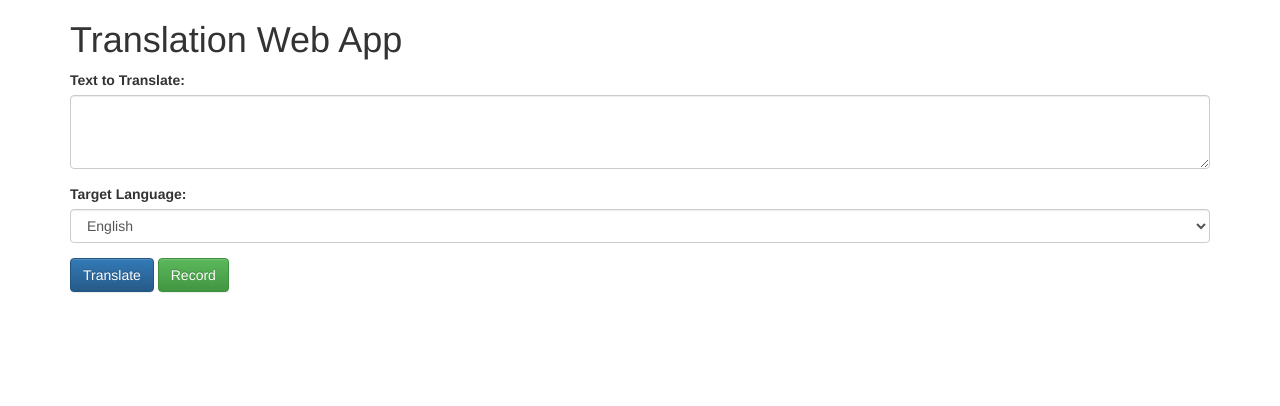
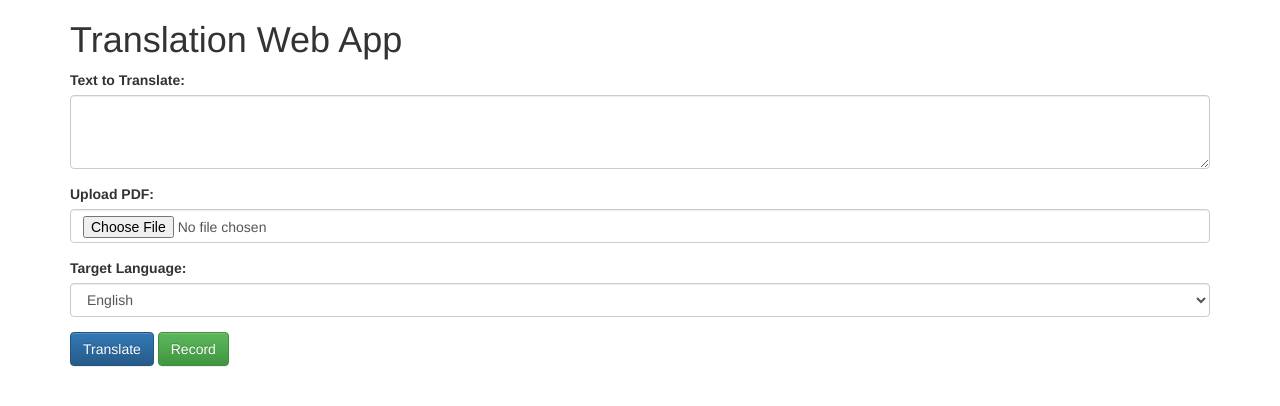
Before and after one commit to Lee-Siyoung/translation-web, a Flask app: page / in a window 1280 px wide. Shown: the top 406 px of the page. Run offline with Flask 3, Linux system fonts and the light colour scheme; some libraries are stand-ins or nearby versions.

Commit message:
pdf 번역 기능 및 녹음 여러 언어 가능

```diff
--- a/app.py
+++ b/app.py
@@ -1,12 +1,19 @@
-from flask import Flask, render_template, request
-import openai_secret_manager
+from flask import Flask, render_template, request, send_from_directory
 import openai
 import os
+from PyPDF2 import PdfReader, PdfWriter, PdfFileMerger
+from reportlab.pdfgen import canvas
+from io import BytesIO
+import base64
 
 app = Flask(__name__)
 
 # OpenAI API 인증 정보 가져오기
 openai.api_key = os.getenv("OPENAI_API_KEY")
+
+
+if not os.path.exists('temp'):
+    os.makedirs('temp')
 
 @app.route('/')
 def index():
@@ -14,21 +21,75 @@ def index():
 
 @app.route('/translate', methods=['POST'])
 def translate():
-    data = request.get_json()
-    text = data['text']
-    target_language = data['target_language']
-    response = openai.Completion.create(
-        engine="text-davinci-003",
-        prompt=(f"Translate the following text into {target_language}: {text}\n"
-                f"Translation:"),
-        temperature=0.5,
-        max_tokens=1024,
-        n = 1,
-        stop=None,
-        timeout=30,
-    )
-    translated_text = response.choices[0].text.strip()
-    return {'translated_text': translated_text}
+    text = request.form.get('text')
+    target_language = request.form['target_language']
+    pdf_file = request.files.get('pdf-upload')
+
+    if text:
+        response = openai.Completion.create(
+            engine="text-davinci-003",
+            prompt=(f"Translate the following text into {target_language}: {text}\n"
+                    f"Translation:"),
+            temperature=0.5,
+            max_tokens=1024,
+            n = 1,
+            stop=None,
+            timeout=30,
+        )
+        translated_text = response.choices[0].text.strip()
+        return {'translated_text': translated_text}
+
+    elif pdf_file:
+        # Read the PDF
+        reader = PdfReader(pdf_file.stream)
+        merger = PdfFileMerger()
+
+        # Translate each page and add it to the output PDF
+        for i, page in enumerate(reader.pages):
+            text = page.extract_text()
+            response = openai.Completion.create(
+                engine="text-davinci-003",
+                prompt=(f"Translate the following text into {target_language}: {text}\n"
+                        f"Translation:"),
+                temperature=0.5,
+                max_tokens=1024,
+                n = 1,
+                stop=None,
+                timeout=30,
+            )
+            translated_text = response.choices[0].text.strip()
+
+            # Create a new PDF page with the translated text
+            packet = BytesIO()
+            c = canvas.Canvas(packet)
+            c.setFont("Helvetica", 12)
+            c.drawString(10, 800, translated_text)
+            c.save()
+
+            # Move to the beginning of the StringIO buffer
+            packet.seek(0)
+
+            # Merge the new page with the output PDF
+            new_page = PdfReader(packet)
+            merger.merge(i, new_page)
+
+        # Save the output PDF to a temporary file
+        output_pdf_filename = f"translated_pdf_{base64.urlsafe_b64encode(os.urandom(6)).decode('utf-8')}.pdf"
+        output_pdf_path = os.path.join('temp', output_pdf_filename)
+        with open(output_pdf_path, 'wb') as output_pdf_file:
+            merger.write(output_pdf_file)
+
+        return {'translated_pdf_filename': output_pdf_filename}
+
+    else:
+        return {'error': 'No text or PDF provided'}
+
+@app.route('/temp/<path:filename>')
+def download(filename):
+    try:
+        return send_from_directory('temp', filename, as_attachment=True)
+    except FileNotFoundError:
+        return "File not found", 404
 
 if __name__ == '__main__':
     app.run(debug=True)
--- a/templates/index.html
+++ b/templates/index.html
@@ -9,10 +9,14 @@
 <body>
     <div class="container">
         <h1>Translation Web App</h1>
-        <form id="translate-form">
+        <form id="translate-form" enctype="multipart/form-data">
             <div class="form-group">
                 <label for="text-input">Text to Translate:</label>
                 <textarea id="text-input" name="text" class="form-control" rows="3"></textarea>
+            </div>
+            <div class="form-group">
+                <label for="pdf-upload">Upload PDF:</label>
+                <input type="file" id="pdf-upload" name="pdf-upload" accept="application/pdf" class="form-control">
             </div>
             <div class="form-group">
                 <label for="language-input">Target Language:</label>
@@ -36,13 +40,14 @@
             var recognition = new webkitSpeechRecognition();
             recognition.continuous = false;
             recognition.interimResults = false;
-            recognition.lang = "en-US";
+            recognition.lang = "";
             $('#record-button').click(function() {
                 recognition.start();
             });
             recognition.onresult = function(event) {
                 var text = event.results[0][0].transcript;
                 $('#text-input').val(text);
+                recognition.lang = event.results[0][0].lang;
             };
             $('#translate-form').submit(function(event) {
                 event.preventDefault();
@@ -60,6 +65,27 @@
                     }
                 });
             });
+            $('#translate-form').submit(function(event) {
+                event.preventDefault();
+                var formData = new FormData(this);
+                $.ajax({
+                    url: '/translate',
+                    type: 'POST',
+                    data: formData,
+                    contentType: false,
+                    processData: false,
+                    success: function(data) {
+                        if (data.translated_text) {
+                            $('#translation-result').html('<p>' + data.translated_text + '</p>');
+                        } else if (data.translated_pdf_filename) {
+                            var download_link = '/temp/' + data.translated_pdf_filename;
+                            $('#translation-result').html('<a href="' + download_link + '">Download Translated PDF</a>');
+                        } else {
+                            $('#translation-result').html('<p>Error: ' + data.error + '</p>');
+                        }
+                    }
+                });
+            });
         });
     </script>
 </body>
```
